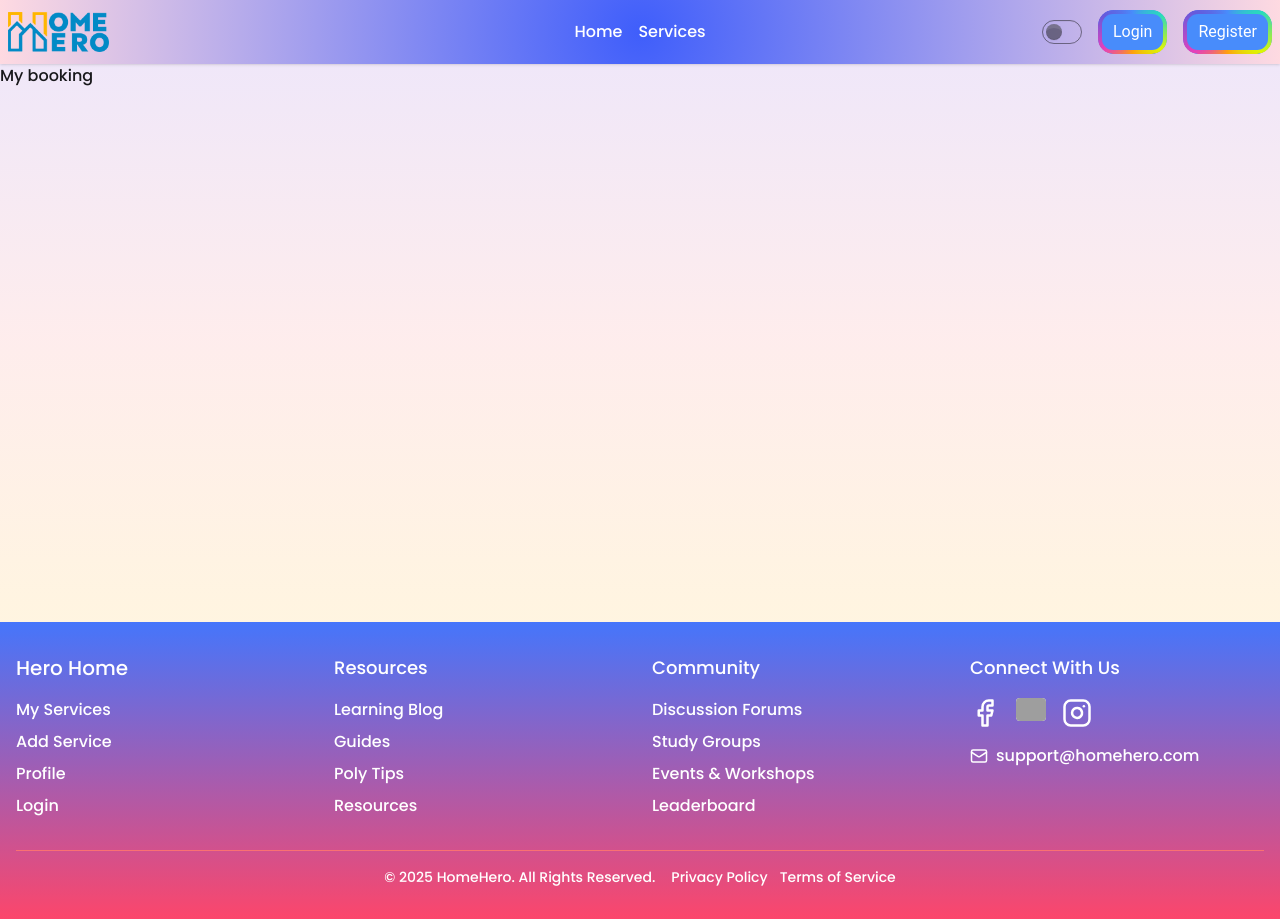
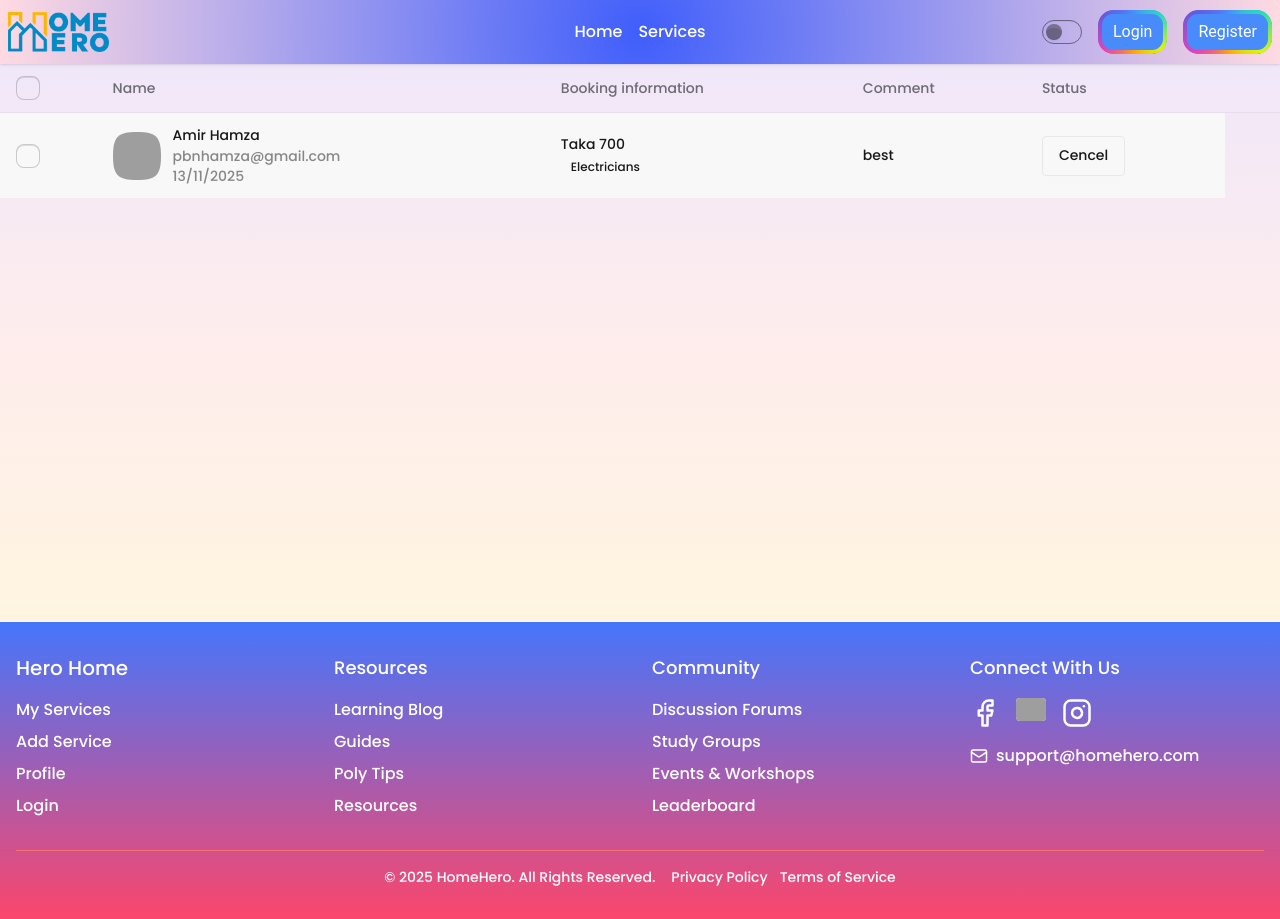
Before and after one commit to pbnhamza/assignment-10-hero-home, a React (Vite) app: page /my-bookings in a window 1280 px wide. Built offline with nearby package versions, Linux system fonts and the light colour scheme; no server answers; grey boxes are pictures that could not be loaded.

Commit message:
env commit

```diff
--- /dev/null
+++ b/src/Pages/Booking/Booking.jsx
@@ -0,0 +1,31 @@
+import React, { useEffect, useState } from "react";
+import LoadingPage from "../../Components/Loading/LoadingPage";
+import Cards from "./Cards";
+const Booking = () => {
+  const [data, setData] = useState([]);
+
+  const [loading, setLoading] = useState(true);
+  useEffect(() => {
+    fetch("http://localhost:3000/hero")
+      .then((res) => res.json())
+      .then((data) => {
+        setData(data);
+        setLoading(false);
+      });
+  }, []);
+
+  if (loading) {
+    return <LoadingPage></LoadingPage>;
+  }
+  return (
+    <div>
+      <div className="grid grid-cols-1 md:grid-cols-3 gap-5 px-5">
+        {data.map((card) => (
+          <Cards key={card._id} card={card}></Cards>
+        ))}
+      </div>
+    </div>
+  );
+};
+
+export default Booking;
--- /dev/null
+++ b/src/Pages/Booking/BookingTable.jsx
@@ -0,0 +1,74 @@
+import React from "react";
+
+const BookingTable = () => {
+  const data = {
+    name: "Amir Hamza",
+    providerName: "Nasir Hossain",
+    image: "https://i.ibb.co.com/KjrNk8v0/electricians-3.jpg",
+    email: "pbnhamza@gmail.com",
+    price: 700,
+    category: "Electricians",
+    date: "13/11/2025",
+    comment: "best",
+  };
+  const { name, email, image, category, price, date, comment } = data;
+
+  return (
+    <div>
+      <div className="overflow-x-auto">
+        <table className="table ">
+          {/* head */}
+          <thead>
+            <tr>
+              <th>
+                <label>
+                  <input type="checkbox" className="checkbox" />
+                </label>
+              </th>
+              <th>Name</th>
+              <th>Booking information</th>
+              <th>Comment</th>
+              <th>Status</th>
+              <th></th>
+            </tr>
+          </thead>
+          <tbody className="bg-base-200 ">
+            {/* row 1 */}
+            <tr>
+              <th>
+                <label>
+                  <input type="checkbox" className="checkbox" />
+                </label>
+              </th>
+              <td>
+                <div className="flex items-center gap-3">
+                  <div className="avatar">
+                    <div className="mask mask-squircle h-12 w-12">
+                      <img src={image} alt="Avatar Tailwind CSS Component" />
+                    </div>
+                  </div>
+                  <div>
+                    <div className="font-bold">{name}</div>
+                    <div className="text-sm opacity-50">{email}</div>
+                    <div className="text-sm opacity-50">{date}</div>
+                  </div>
+                </div>
+              </td>
+              <td>
+                Taka {price}
+                <br />
+                <span className="badge badge-ghost badge-sm">{category}</span>
+              </td>
+              <td>{comment}</td>
+              <th>
+                <button className="btn">Cencel</button>
+              </th>
+            </tr>
+          </tbody>
+        </table>
+      </div>
+    </div>
+  );
+};
+
+export default BookingTable;
--- /dev/null
+++ b/src/Pages/Booking/Cards.jsx
@@ -0,0 +1,49 @@
+import React from "react";
+import { Link } from "react-router";
+
+const Cards = ({ card }) => {
+  const { ProviderName, ImageURL, Category, ServiceName, _id, Price } = card;
+  return (
+    <div>
+      <div className="py-5 ">
+        <div className="card bg-base-100 shadow-xl hover:shadow-2xl transition-all duration-300 hover:-translate-y-2">
+          <figure className="h-48 overflow-hidden">
+            <img
+              src={ImageURL}
+              alt="#"
+              className="w-full h-full object-cover hover:scale-110 transition-transform duration-300"
+            />
+          </figure>
+          <div className="card-body flex">
+            <div className="flex justify-between">
+              <h2 className="text-xl font-semibold">{ProviderName}</h2>
+              <div className="badge p-2 text-xs badge-xs badge-secondary rounded-full">
+                {Category}
+              </div>
+            </div>
+            <div className="flex items-center justify-between ">
+              <h2 className="card-title">{ServiceName}</h2>
+              <h2 className="card-title text-[#596FF8]">{Price}Tk.</h2>
+            </div>
+
+            {/* <p className="text-sm text-base-content/70">by {author}</p> */}
+            <div className="card-actions justify-between items-center mt-4">
+              <Link
+                to={`/book-details/${_id}`}
+                style={{
+                  background:
+                    " radial-gradient(circle,rgba(63, 94, 251, 1) 0%, rgba(252, 70, 107, 1) 100%)",
+                }}
+                className="btn rounded-full  hover:to-pink-500 text-white w-full btn-sm"
+              >
+                Details
+              </Link>
+            </div>
+          </div>
+        </div>
+      </div>
+    </div>
+  );
+};
+
+export default Cards;
--- a/src/Pages/Home.jsx
+++ b/src/Pages/Home.jsx
@@ -2,6 +2,8 @@ import Banner from "../Components/Header/Banner";
 import { motion } from "framer-motion";
 import { useInView } from "react-intersection-observer";
 import { useState } from "react";
+import Cards from "./Booking/Cards";
+import Booking from "./Booking/Booking";
 
 const Home = () => {
   const [ref1, inView1] = useInView({ triggerOnce: true, threshold: 0.2 });
@@ -38,6 +40,7 @@ const Home = () => {
   return (
     <div className="">
       <Banner></Banner>
+      <Booking></Booking>
 
       <div>
         <section className="py-4 ">
--- a/src/Pages/MyBookings.jsx
+++ b/src/Pages/MyBookings.jsx
@@ -1,7 +1,15 @@
-import React from "react";
+import React, { useEffect, useState } from "react";
+
+import LoadingPage from "../Components/Loading/LoadingPage";
+import Cards from "./Booking/Cards";
+import BookingTable from "./Booking/BookingTable";
 
 const MyBookings = () => {
-  return <div>My booking</div>;
+  return (
+    <div>
+      <BookingTable></BookingTable>
+    </div>
+  );
 };
 
 export default MyBookings;
```
